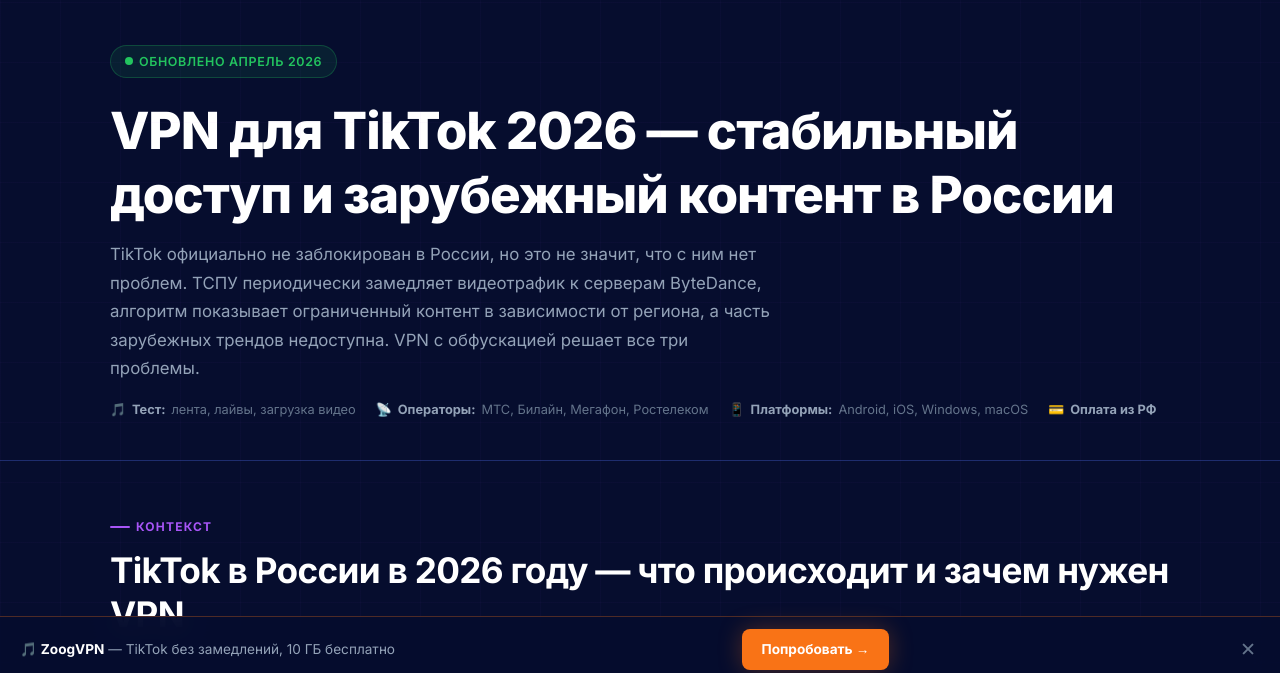
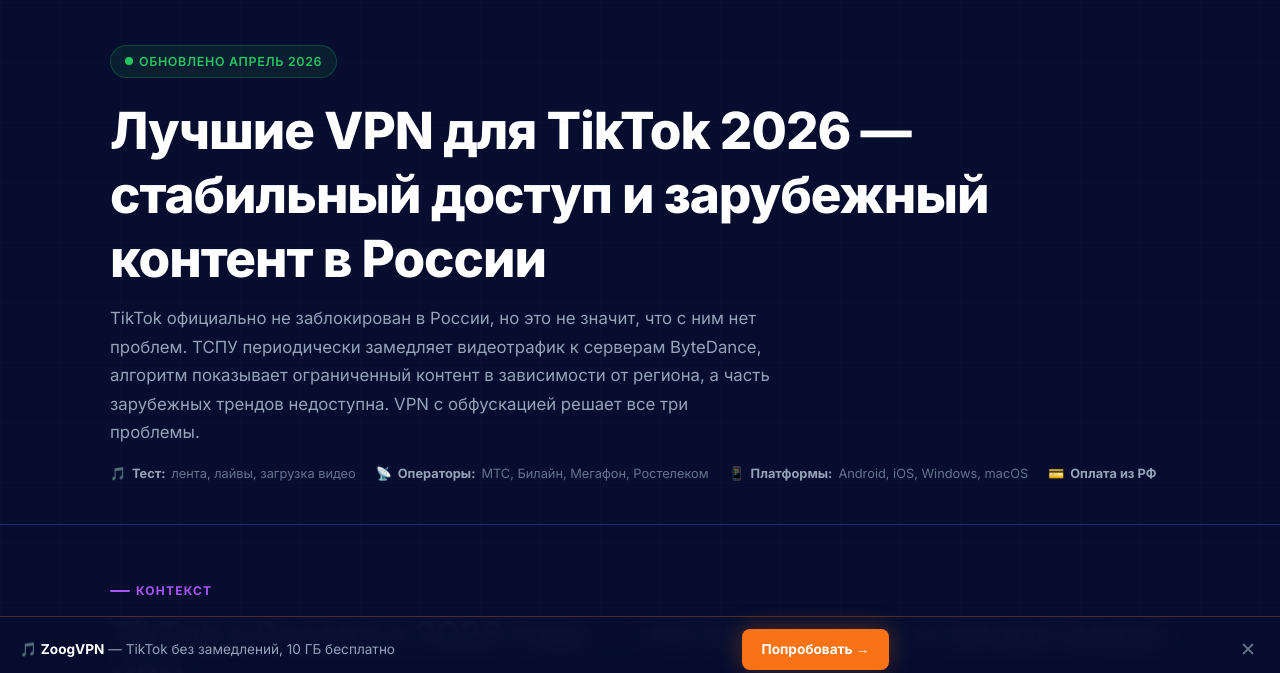
Before and after one commit to freetoken-lab/vpn-russia, a plain HTML site: page vpn-dlya-tiktok/index.html in a window 1280 px wide. Shown: the part 118-791 px from the top of the page. Drawn offline with Linux system fonts and the light colour scheme.

Commit message:
Update index.html

```diff
--- a/vpn-dlya-tiktok/index.html
+++ b/vpn-dlya-tiktok/index.html
@@ -103,7 +103,7 @@
       <svg width="8" height="8" viewBox="0 0 8 8"><circle cx="4" cy="4" r="4" fill="currentColor"/></svg>
       Обновлено апрель 2026
     </div>
-    <h1>VPN для TikTok 2026 — стабильный доступ и зарубежный контент в России</h1>
+    <h1>Лучшие VPN для TikTok 2026 — стабильный доступ и зарубежный контент в России</h1>
     <p class="lead">TikTok официально не заблокирован в России, но это не значит, что с ним нет проблем. ТСПУ периодически замедляет видеотрафик к серверам ByteDance, алгоритм показывает ограниченный контент в зависимости от региона, а часть зарубежных трендов недоступна. VPN с обфускацией решает все три проблемы.</p>
     <div class="meta">
       <div class="meta-item">🎵 <strong>Тест:</strong> лента, лайвы, загрузка видео</div>
```
